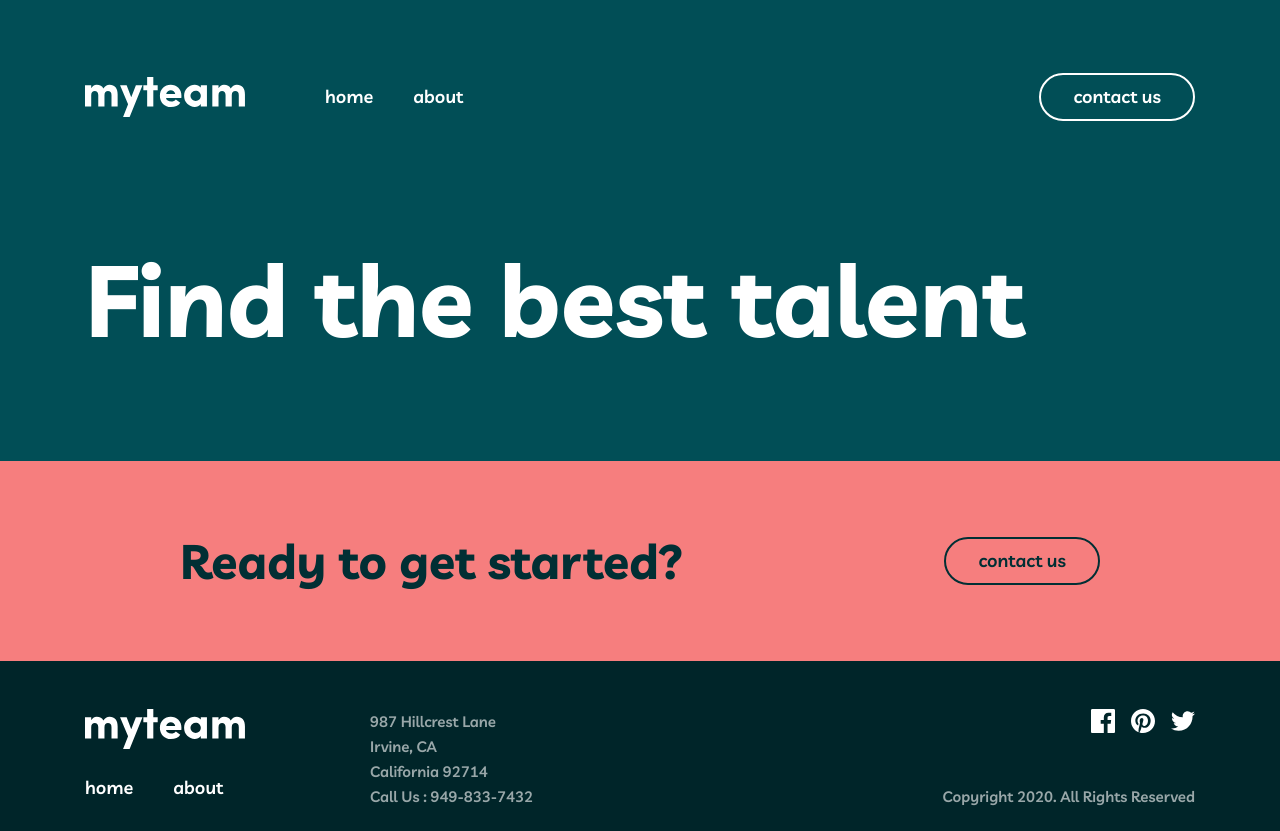
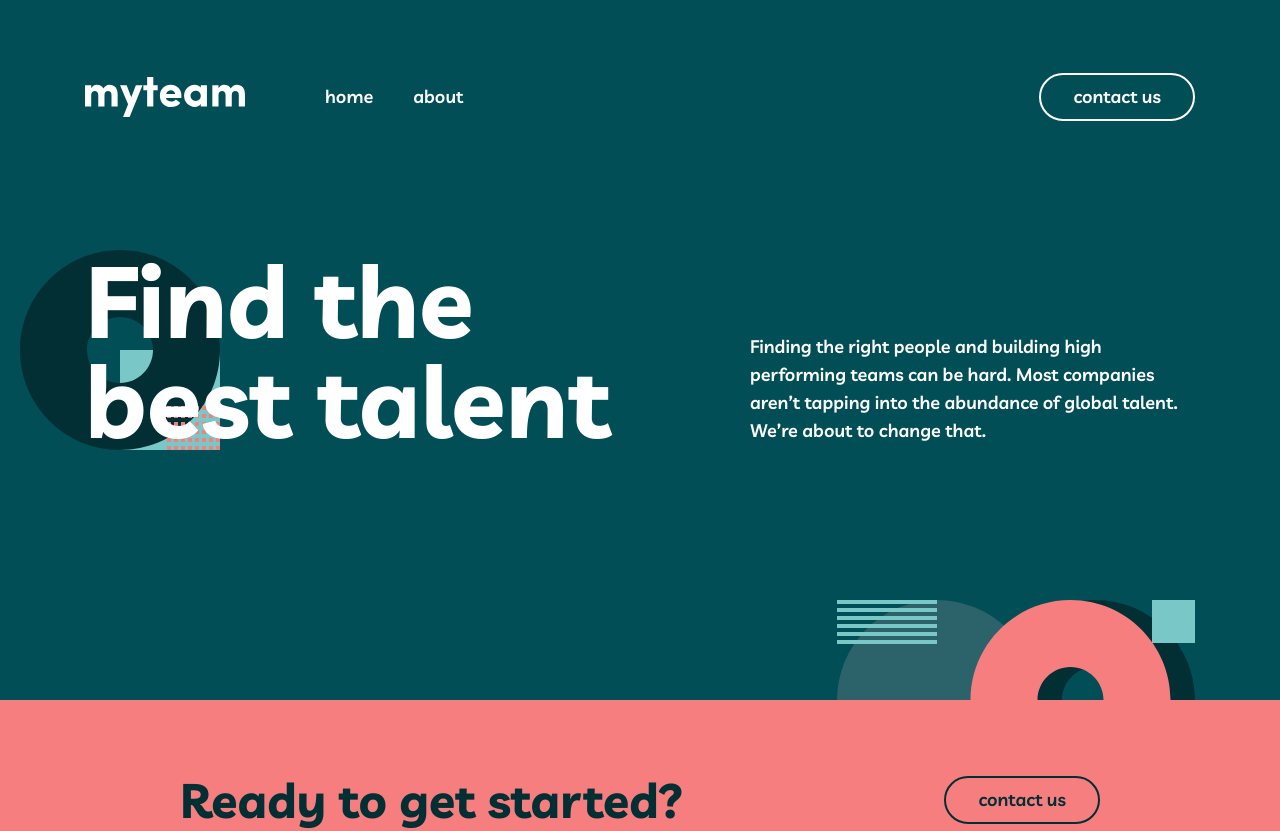
Before and after one commit to MrBlackvanta/myteam-multi-page-website, a Next.js app: page / in a window 1280 px wide. Shown: the top 831 px of the page. Built offline with nearby package versions, Linux system fonts and the light colour scheme.

Commit message:
feat: add Hero component and update Home page layout

```diff
--- a/src/app/globals.css
+++ b/src/app/globals.css
@@ -59,6 +59,10 @@
   @apply mx-auto w-full max-w-277.5 px-6 md:px-10 xl:px-0;
 }
 
+@utility v-decor {
+  @apply pointer-events-none absolute inset-y-0 left-1/2 w-full max-w-277.5 -translate-x-1/2;
+}
+
 @utility v-tap {
   position: relative;
   &::after {
--- a/src/app/page.tsx
+++ b/src/app/page.tsx
@@ -1,15 +1,10 @@
 import CtaBand from "@/components/cta-band";
+import { Hero } from "@/views/home";
 
 export default function Home() {
   return (
     <>
-      <section className="bg-midnight-green pt-20 pb-28 xl:pt-32">
-        <div className="v-container">
-          <h1 className="text-h1-sm md:text-h1-md xl:text-h1-lg font-bold">
-            Find the best talent
-          </h1>
-        </div>
-      </section>
+      <Hero />
       <CtaBand />
     </>
   );
--- /dev/null
+++ b/src/views/home/hero.tsx
@@ -0,0 +1,25 @@
+export default function Hero() {
+  return (
+    <section className="relative overflow-x-clip bg-midnight-green pt-20 pb-49.25 md:pt-28 md:pb-64 xl:pt-32.25 xl:pb-62.5">
+      <div className="v-decor" aria-hidden="true">
+        <div className="absolute top-32.25 -left-16.25 hidden size-50 bg-[url(/bg-pattern-home-1.svg)] xl:block" />
+        <div className="absolute bottom-0 left-1/2 h-25 w-89.5 -translate-x-1/2 bg-[url(/bg-pattern-home-2.svg)] xl:right-0 xl:left-auto xl:translate-x-0" />
+      </div>
+
+      <div className="relative v-container">
+        <div className="xl:grid xl:grid-cols-[39.6875rem_1fr] xl:items-start xl:gap-x-7.5">
+          <h1 className="text-center text-h1-sm font-bold md:text-h1-md xl:text-left xl:text-h1-lg">
+            Find the
+            <br />
+            best talent
+          </h1>
+          <p className="mx-auto mt-4.5 max-w-114.25 text-center text-body-loose md:mt-6 xl:mx-0 xl:mt-20.75 xl:max-w-none xl:text-left xl:text-lead">
+            Finding the right people and building high performing teams can be
+            hard. Most companies aren’t tapping into the abundance of global
+            talent. We’re about to change that.
+          </p>
+        </div>
+      </div>
+    </section>
+  );
+}
--- /dev/null
+++ b/src/views/home/index.ts
@@ -0,0 +1 @@
+export { default as Hero } from "./hero";
```
